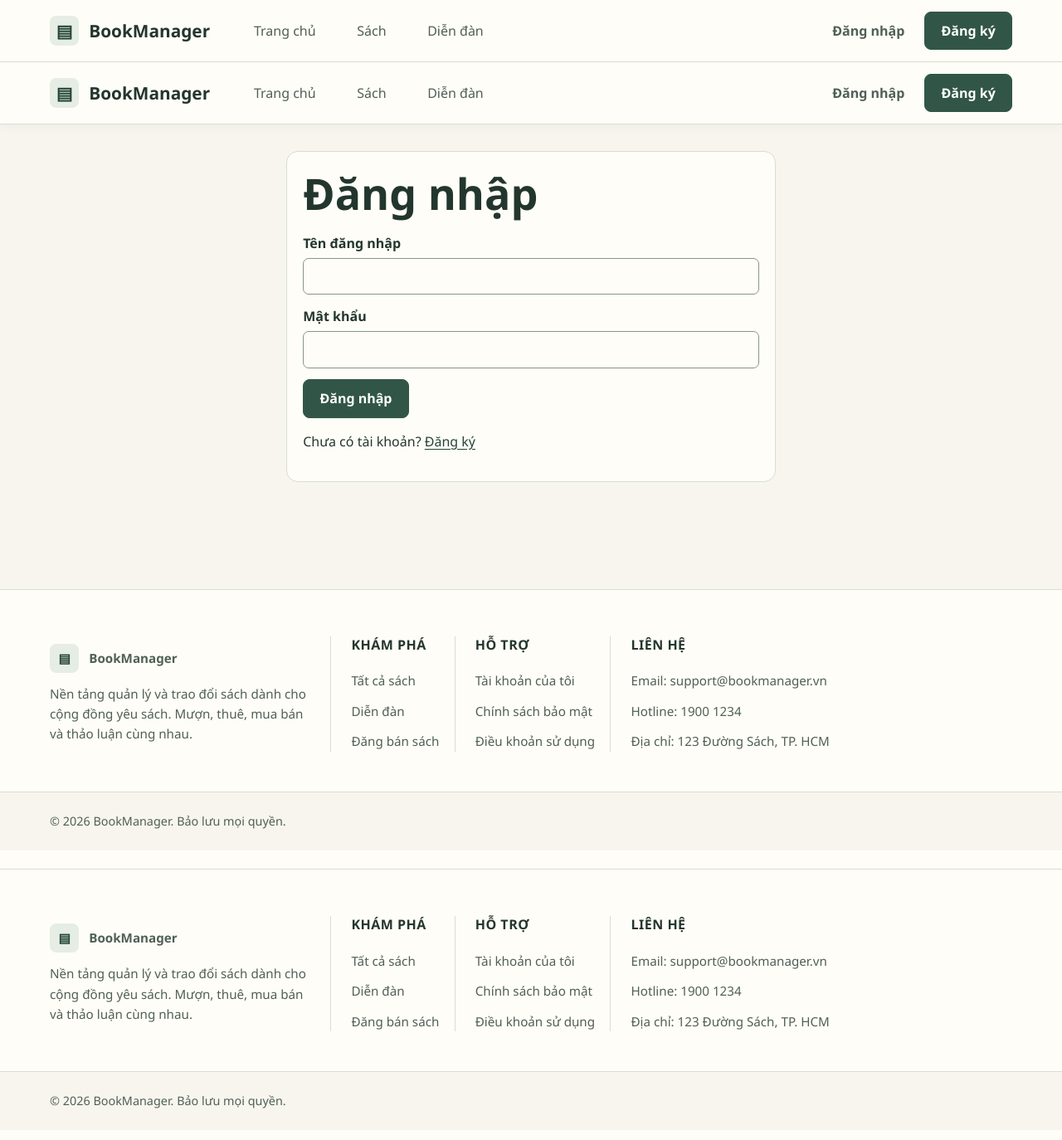
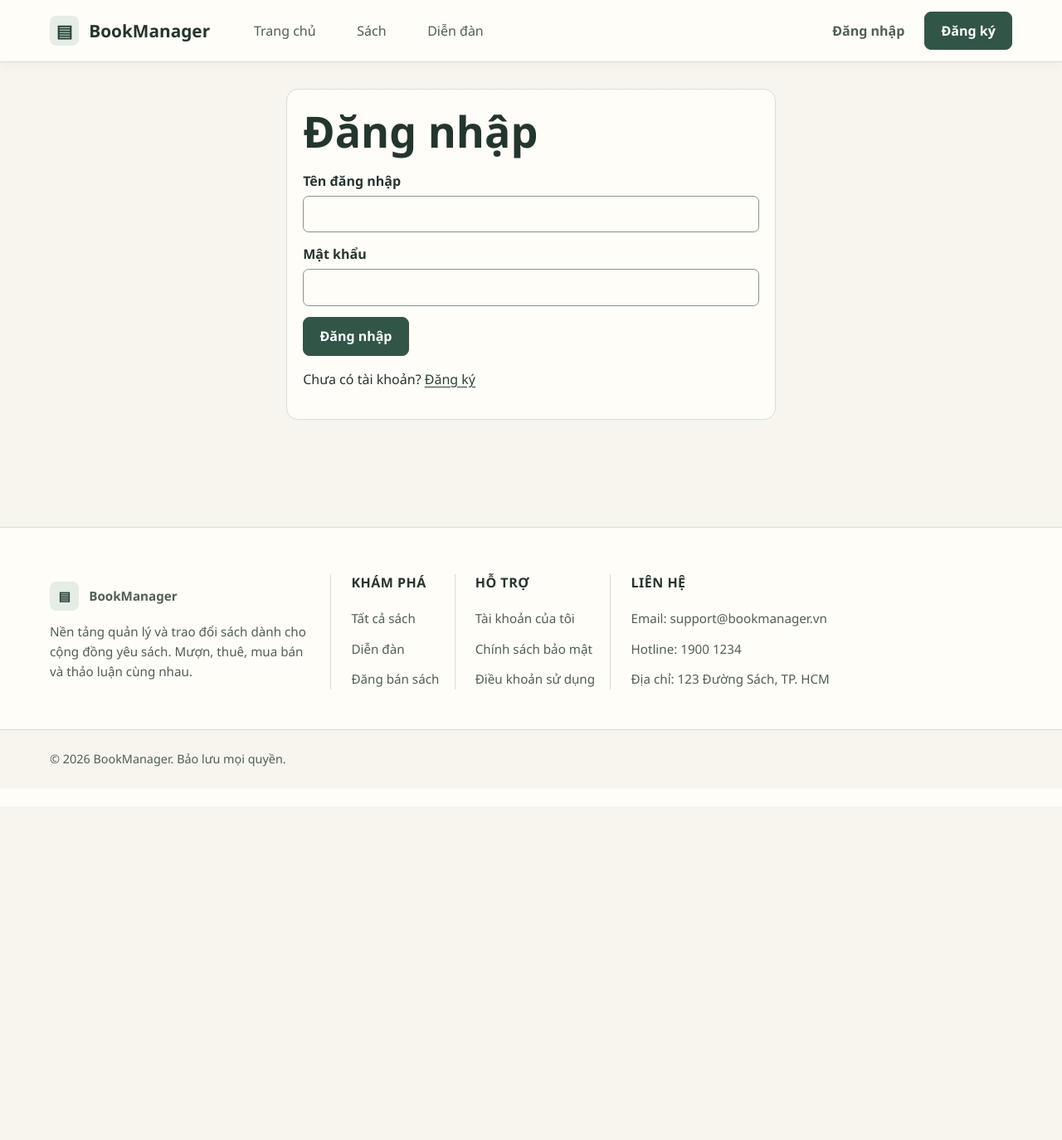
Before and after one commit to lttbinha24128/bookManager, a React (Vite) app in the folder client/: page /login in a window 1280 px wide. Shown: the top 1374 px of the page at 83% size. After the commit the page ends 972 px from the top, so only its background shows below. Built offline with nearby package versions, Linux system fonts and the light colour scheme.

Commit message:
Fix: Sua loi giao dien trung lap va cap nhat database

```diff
--- a/client/src/main.jsx
+++ b/client/src/main.jsx
@@ -32,6 +32,7 @@ function RequireUser({ admin = false }) {
 function Layout() {
   const { user, setUser } = useAuth();
   const navigate = useNavigate();
+
   async function logout() {
     try {
       await api('/auth/logout', { method: 'POST' });
@@ -43,10 +44,12 @@ function Layout() {
       navigate('/');
     }
   }
-  return <>
+
+  return (
+    <>
       <a className="skip-link" href="#main">Đến nội dung chính</a>
 
-    {/* HEADER MỚI TỪ USER */}
+      {/* HEADER */}
       <header>
         <div className="nav container">
           <div className="nav-left">
@@ -74,36 +77,12 @@ function Layout() {
         </div>
       </header>
 
-    <header><div className="nav container">
-  {/* Gom Logo và Menu về bên trái */}
-  <div className="nav-left">
-    <Link className="brand" to="/"><span aria-hidden="true">▤</span> BookManager</Link>
-    <nav aria-label="Điều hướng chính">
-      <NavLink end to="/">Trang chủ</NavLink>
-      <NavLink to="/books">Sách</NavLink>
-      <NavLink to="/forum">Diễn đàn</NavLink>
-    </nav>
-  </div>
+      {/* MAIN CONTENT */}
+      <main id="main" className="container">
+        <Outlet />
+      </main>
 
-  {/* Tài khoản nằm bên phải */}
-  <div className="account">
-    {user ? (
-      <>
-        {user.role === 'admin' && <Link to="/admin">Quản trị</Link>}
-        <Link to="/profile">Hồ sơ</Link>
-        <button className="secondary" onClick={logout}>Đăng xuất</button>
-      </>
-    ) : (
-      <>
-        <Link to="/login" className="login-link">Đăng nhập</Link>
-        <Link className="button" to="/register">Đăng ký</Link>
-      </>
-    )}
-  </div>
-</div></header>
-    <main id="main" className="container"><Outlet /></main>
-
-    {/* FOOTER MỚI TỪ USER */}
+      {/* FOOTER */}
       <footer>
         <div className="container footer-grid">
           <div className="footer-col brand-col">
@@ -136,58 +115,23 @@ function Layout() {
           </div>
         </div>
       </footer>
-    <footer>
-  <div className="container footer-grid">
-    {/* Cột 1: Giới thiệu */}
-    <div className="footer-col brand-col">
-      <Link className="brand" to="/"><span aria-hidden="true">▤</span> BookManager</Link>
-      <p className="muted">Nền tảng quản lý và trao đổi sách dành cho cộng đồng yêu sách. Mượn, thuê, mua bán và thảo luận cùng nhau.</p>
-    </div>
-
-    {/* Cột 2: Liên kết nhanh */}
-    <div className="footer-col">
-      <h3>Khám phá</h3>
-      <Link to="/books">Tất cả sách</Link>
-      <Link to="/forum">Diễn đàn</Link>
-      <Link to="/sell">Đăng bán sách</Link>
-    </div>
-
-    {/* Cột 3: Hỗ trợ */}
-    <div className="footer-col">
-      <h3>Hỗ trợ</h3>
-      <Link to="/profile">Tài khoản của tôi</Link>
-      <a href="#">Chính sách bảo mật</a>
-      <a href="#">Điều khoản sử dụng</a>
-    </div>
-
-    {/* Cột 4: Liên hệ */}
-<div className="footer-col">
-  <h3>Liên hệ</h3>
-  <a href="mailto:support@bookmanager.vn">Email: support@bookmanager.vn</a>
-  <a href="tel:19001234">Hotline: 1900 1234</a>
-  <p>Địa chỉ: 123 Đường Sách, TP. HCM</p> {/* Thêm dòng này */}
-</div>
-  </div>
-
-  {/* Dòng bản quyền */}
-  <div className="footer-bottom">
-    <div className="container">
-      <span>© {new Date().getFullYear()} BookManager. Bảo lưu mọi quyền.</span>
-      <span></span>
-    </div>
-  </div>
-</footer>
-  </>;
+    </>
+  );
 }
 
 function App() {
   const [user, setUser] = useState(null);
   const [checking, setChecking] = useState(() => Boolean(sessionStorage.getItem('bookmanager-token')));
+
   useEffect(() => {
     if (!sessionStorage.getItem('bookmanager-token')) return;
     api('/auth/me').then(setUser).catch(() => sessionStorage.removeItem('bookmanager-token')).finally(() => setChecking(false));
   }, []);
-  return <Auth.Provider value={{ user, setUser, checking }}><BrowserRouter><Routes>
+
+  return (
+    <Auth.Provider value={{ user, setUser, checking }}>
+      <BrowserRouter>
+        <Routes>
           <Route element={<Layout />}>
             <Route index element={<Home />} />
             <Route path="books" element={<Books />} />
@@ -212,7 +156,10 @@ function App() {
             </Route>
             <Route path="*" element={<><h1>Không tìm thấy trang</h1><Link to="/">Về trang chủ</Link></>} />
           </Route>
-  </Routes></BrowserRouter></Auth.Provider>;
+        </Routes>
+      </BrowserRouter>
+    </Auth.Provider>
+  );
 }
 
 createRoot(document.getElementById('root')).render(<App />);
```
Also changed, not shown: 1 other file (tests, documents, lock files or other folders). Lines whose indentation alone changed are shown as unchanged.
